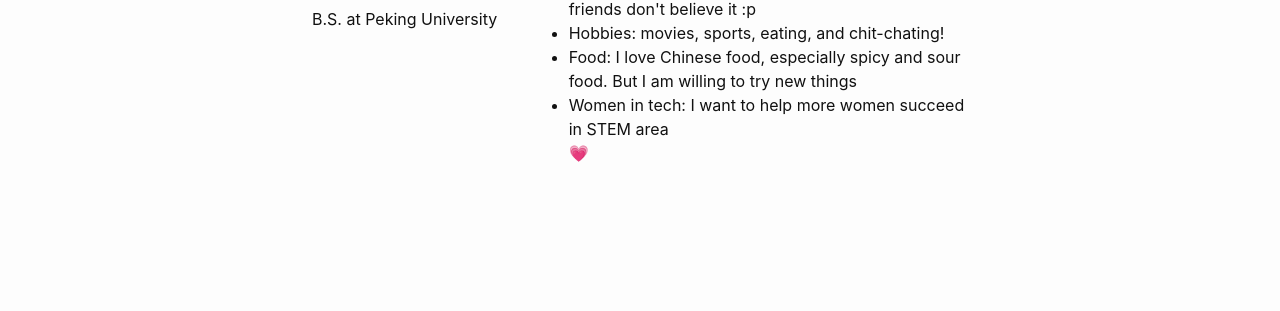
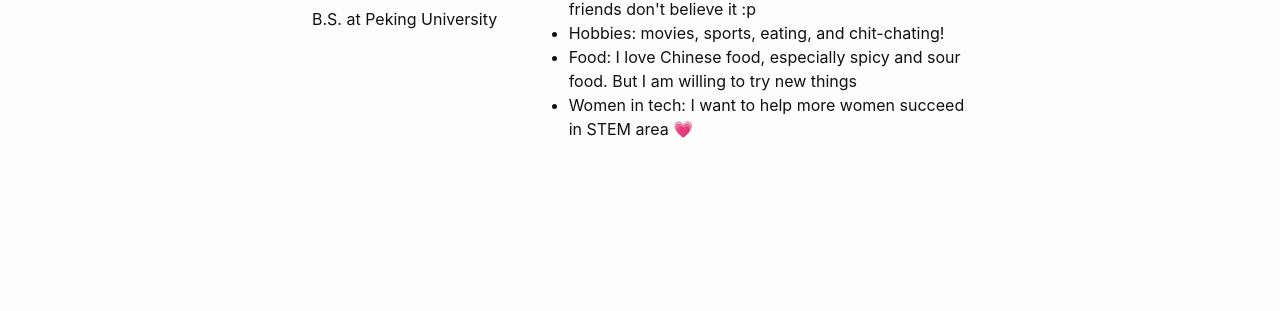
Before and after one commit to Sonia-96/Sonia-96.github.io, a Jekyll site: the page built from index.html, in a window 1280 px wide. Shown: the part 403-714 px from the top of the page. Built offline with Jekyll 4.4.1, drawn with Linux system fonts in a browser that asks for light colours.

```diff
--- a/index.html
+++ b/index.html
@@ -30,7 +30,7 @@ layout: default
                         <li>INFJ: I am very introverted though some of my friends don't believe it :p</li>
                         <li>Hobbies: movies, sports, eating, and chit-chating!</li>
                         <li>Food: I love Chinese food, especially spicy and sour food. But I am willing to try new things </li>
-                        <li>Women in tech: I want to help more women succeed in STEM area <p>&#128151;</p></li>
+                        <li>Women in tech: I want to help more women succeed in STEM area &#128151;</li>
                     </ul>
                 </div>
             </div>
```
